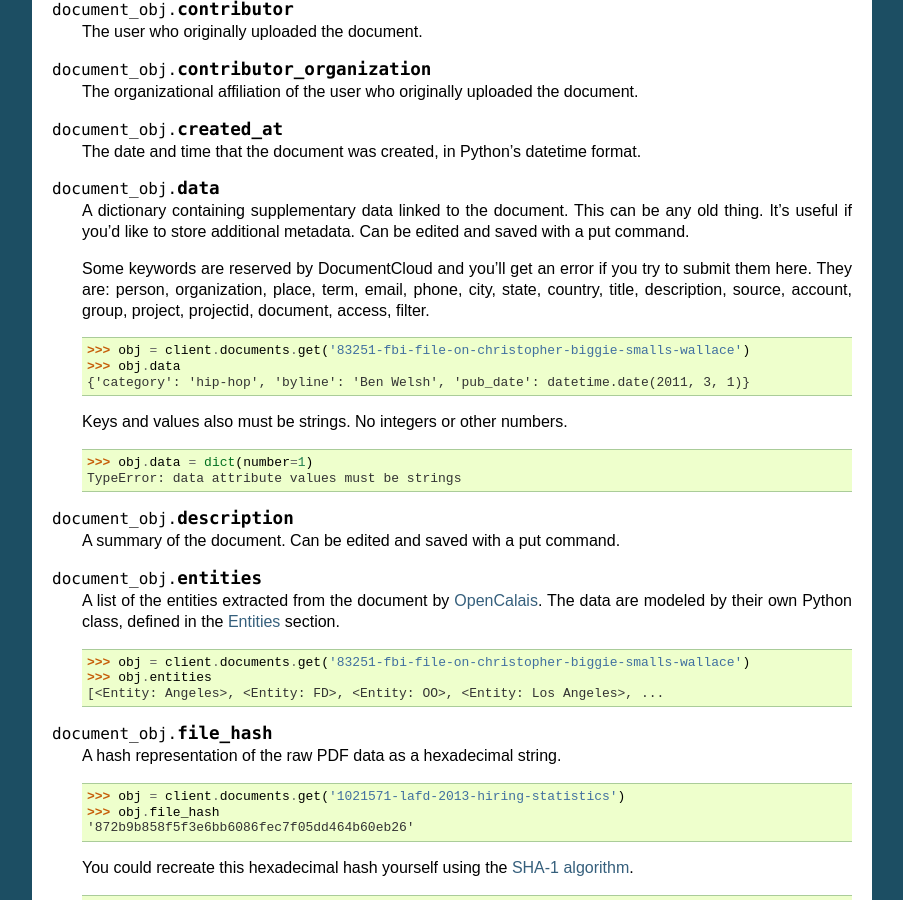
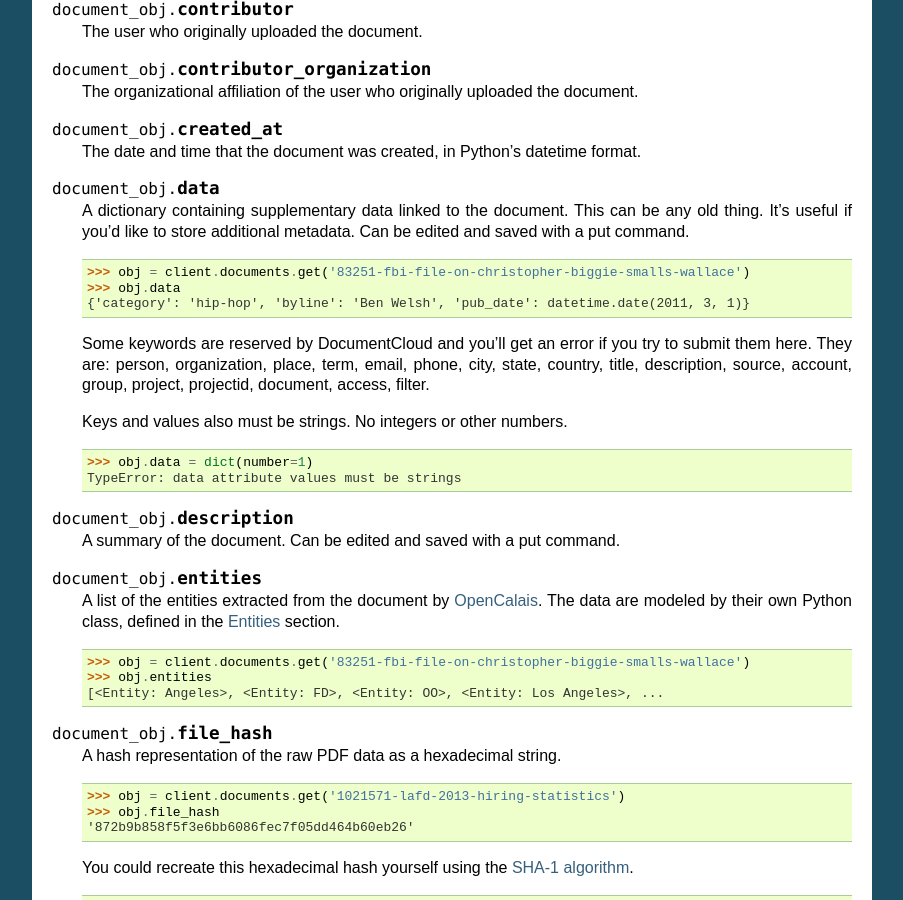
Before and after one commit to datadesk/python-documentcloud, a Sphinx documentation site: the page built from docs/documents.rst, in a window 1280 px wide and 900 px high, scrolled down 2457 px. Shown: the whole window, without its empty margins (198-1101 px from the left). Built offline with Sphinx 7.4.7, drawn with Linux system fonts in a browser that asks for light colours.

```diff
--- a/docs/documents.rst
+++ b/docs/documents.rst
@@ -139,11 +139,11 @@ Metadata
 
     A dictionary containing supplementary data linked to the document. This can be any old thing. It's useful if you'd like to store additional metadata. Can be edited and saved with a put command.
 
-    Some keywords are reserved by DocumentCloud and you'll get an error if you try to submit them here. They are: person, organization, place, term, email, phone, city, state, country, title, description, source, account, group, project, projectid, document, access, filter.
-
         >>> obj = client.documents.get('83251-fbi-file-on-christopher-biggie-smalls-wallace')
         >>> obj.data
         {'category': 'hip-hop', 'byline': 'Ben Welsh', 'pub_date': datetime.date(2011, 3, 1)}
+
+    Some keywords are reserved by DocumentCloud and you'll get an error if you try to submit them here. They are: person, organization, place, term, email, phone, city, state, country, title, description, source, account, group, project, projectid, document, access, filter.
 
     Keys and values also must be strings. No integers or other numbers.
 
```
